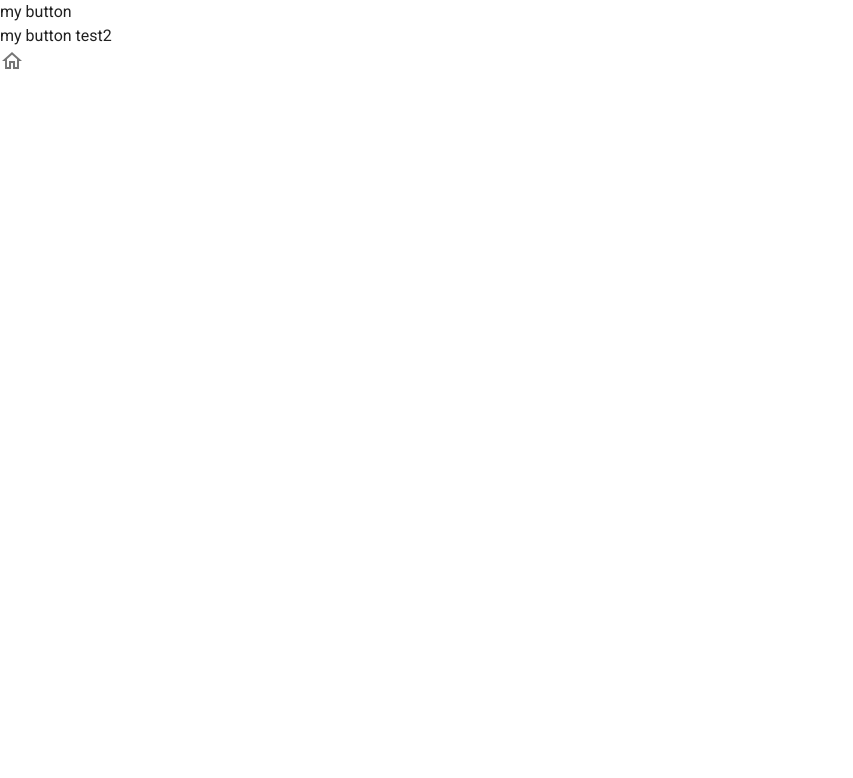
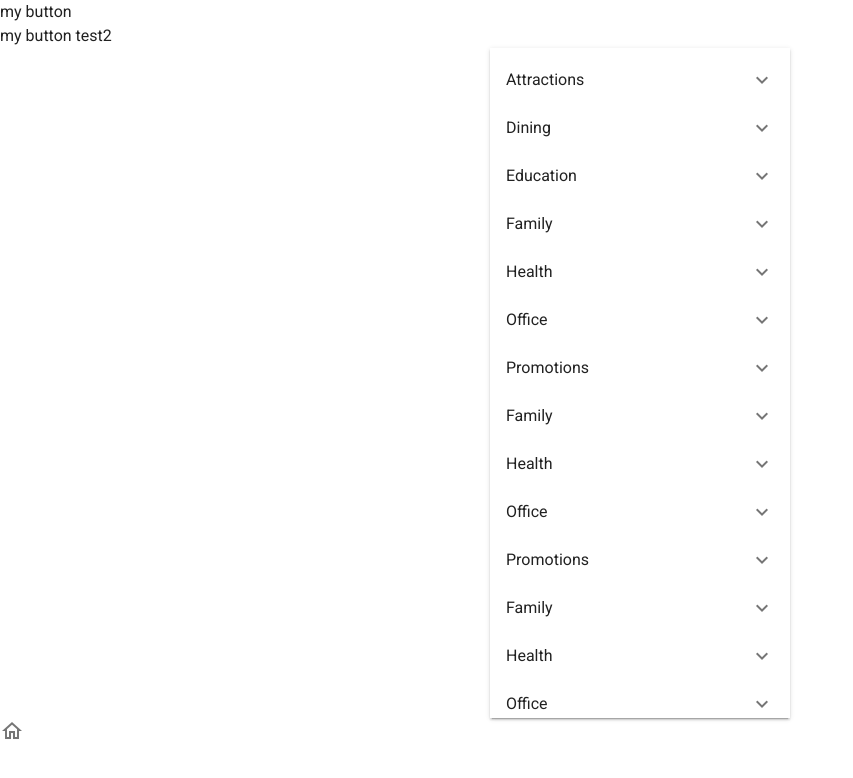
Before and after one commit to jinnny/vuetify-test-code, a Vue app: page / in a window 1280 px wide. Shown: the top 778 px of the page, without its empty margins (0-853 px from the left). Built offline with nearby package versions, Linux system fonts and the light colour scheme.

Commit message:
얼럿창추가 list 디자인

```diff
--- a/src/App.vue
+++ b/src/App.vue
@@ -3,6 +3,7 @@
     <v-content>
       <test1/>
       <v-icon class="material-icons-outlined">home</v-icon>
+      <alert/>
     </v-content>
     <hello-world/>
   </v-app>
@@ -11,11 +12,13 @@
 <script>
 import HelloWorld from './components/HelloWorld';
 import Test1 from './pages/test1';
+import Alert from './components/Alert';
 
 export default {
   name: 'App',
 
   components: {
+    Alert,
     HelloWorld,
     Test1
   },
--- /dev/null
+++ b/src/components/Alert.vue
@@ -0,0 +1,63 @@
+<template>
+  <v-alert :type="alert.type" class="alert-content" v-if="alert.active">
+    {{ alert.text }}
+  </v-alert>
+</template>
+
+<script>
+  import bus from '../utils/bus';
+
+  export default {
+    name: 'Alert',
+    data () {
+      return {
+        alert: {
+          active: false,
+          text: '등록되었습니다.',
+          type: 'success'
+        }
+      }
+    },
+    watch: {
+      alert: function (newValue) {
+        if (newValue.active) {
+          setTimeout(this.resetAlert, 3000);
+          // clearTimeout(timer)
+        }
+      }
+    },
+    methods: {
+      resetAlert () {
+        console.log('reset')
+        this.alert = {
+          active: false,
+          text: '등록되었습니다.',
+          type: 'success',
+          time: 3000
+        }
+      },
+      alertContent(payload) {
+        this.alert = {
+          active: payload.alert.active,
+          text: payload.alert.text || this.alert.text,
+          type: payload.alert.type || this.alert.type,
+          time: payload.alert.time || this.alert.time
+        };
+      }
+    },
+    beforeMount () {
+      bus.$on('alert', this.alertContent)
+    },
+    beforeDestroy () {
+      bus.$off('alert', this.alertContent)
+    }
+  };
+</script>
+
+<style scoped>
+.alert-content {
+  width: 300px;
+  position: absolute;
+  right: 0;
+}
+</style>
--- a/src/components/PopupLayer.vue
+++ b/src/components/PopupLayer.vue
@@ -51,12 +51,6 @@ export default {
         confirmHandler: null,
         isChoice: false
       }
-    }
-  },
-  watch: {
-    dialog: function (newValue) {
-      console.log(newValue)
-      this.$emit('updateDialog', newValue.active)
     }
   },
   methods: {
--- a/src/pages/test1.vue
+++ b/src/pages/test1.vue
@@ -2,6 +2,39 @@
   <div>
     <button @click.prevent="openMyDialog()">my button</button><br>
     <button @click.prevent="testMyDialog()">my button test2</button>
+
+    <v-card
+      style="background: #ccc;"
+      class="mx-auto"
+      max-width="300"
+      tile
+    >
+      <v-list max-height="670" nav class="slide-list">
+        <v-list-group
+          v-for="item in items"
+          :key="item.title"
+          v-model="item.active"
+          no-action
+        >
+          <template v-slot:activator>
+            <v-list-item-content>
+              <v-list-item-title v-text="item.title"></v-list-item-title>
+            </v-list-item-content>
+          </template>
+
+          <v-list-item
+            v-for="subItem in item.items"
+            :key="subItem.title"
+            link
+            ripple
+          >
+            <v-list-item-content>
+              <v-list-item-title v-text="subItem.title"></v-list-item-title>
+            </v-list-item-content>
+          </v-list-item>
+        </v-list-group>
+      </v-list>
+    </v-card>
   </div>
 </template>
 
@@ -10,21 +43,224 @@
 
   export default {
     name: 'test1',
+    data: () => ({
+      item: 1,
+      items: [
+        {
+          action: 'local_activity',
+          title: 'Attractions',
+          items: [
+            { title: 'List Item' },
+          ],
+        },
+        {
+          action: 'restaurant',
+          title: 'Dining',
+          items: [
+            { title: 'Breakfast & brunch' },
+            { title: 'New American' },
+            { title: 'Sushi' },
+          ],
+        },
+        {
+          action: 'school',
+          title: 'Education',
+          items: [
+            { title: 'List Item' },
+          ],
+        },
+        {
+          action: 'directions_run',
+          title: 'Family',
+          items: [
+            { title: 'List Item' },
+          ],
+        },
+        {
+          action: 'healing',
+          title: 'Health',
+          items: [
+            { title: 'List Item' },
+          ],
+        },
+        {
+          action: 'content_cut',
+          title: 'Office',
+          items: [
+            { title: 'List Item' },
+          ],
+        },
+        {
+          action: 'local_offer',
+          title: 'Promotions',
+          items: [
+            { title: 'List Item' },
+          ],
+        },
+        {
+          action: 'directions_run',
+          title: 'Family',
+          items: [
+            { title: 'List Item' },
+          ],
+        },
+        {
+          action: 'healing',
+          title: 'Health',
+          items: [
+            { title: 'List Item' },
+          ],
+        },
+        {
+          action: 'content_cut',
+          title: 'Office',
+          items: [
+            { title: 'List Item' },
+          ],
+        },
+        {
+          action: 'local_offer',
+          title: 'Promotions',
+          items: [
+            { title: 'List Item' },
+          ],
+        },
+        {
+          action: 'directions_run',
+          title: 'Family',
+          items: [
+            { title: 'List Item' },
+          ],
+        },
+        {
+          action: 'healing',
+          title: 'Health',
+          items: [
+            { title: 'List Item' },
+          ],
+        },
+        {
+          action: 'content_cut',
+          title: 'Office',
+          items: [
+            { title: 'List Item' },
+          ],
+        },
+        {
+          action: 'local_offer',
+          title: 'Promotions',
+          items: [
+            { title: 'List Item' },
+          ],
+        },
+        {
+          action: 'directions_run',
+          title: 'Family',
+          items: [
+            { title: 'List Item' },
+          ],
+        },
+        {
+          action: 'healing',
+          title: 'Health',
+          items: [
+            { title: 'List Item' },
+          ],
+        },
+        {
+          action: 'content_cut',
+          title: 'Office',
+          items: [
+            { title: 'List Item' },
+          ],
+        },
+        {
+          action: 'local_offer',
+          title: 'Promotions',
+          items: [
+            { title: 'List Item' },
+          ],
+        },
+        {
+          action: 'directions_run',
+          title: 'Family',
+          items: [
+            { title: 'List Item' },
+          ],
+        },
+        {
+          action: 'healing',
+          title: 'Health',
+          items: [
+            { title: 'List Item' },
+          ],
+        },
+        {
+          action: 'content_cut',
+          title: 'Office',
+          items: [
+            { title: 'List Item' },
+          ],
+        },
+        {
+          action: 'local_offer',
+          title: 'Promotions',
+          items: [
+            { title: 'List Item' },
+          ],
+        },
+        {
+          action: 'directions_run',
+          title: 'Family',
+          items: [
+            { title: 'List Item' },
+          ],
+        },
+        {
+          action: 'healing',
+          title: 'Health',
+          items: [
+            { title: 'List Item' },
+          ],
+        },
+        {
+          action: 'content_cut',
+          title: 'Office',
+          items: [
+            { title: 'List Item' },
+          ],
+        },
+        {
+          action: 'local_offer',
+          title: 'Promotions',
+          items: [
+            { title: 'List Item' },
+          ],
+        },
+      ]
+    }),
     methods: {
       open () {
         console.log('open')
-        this.$nextTick(() => {
-          bus.$emit('dialog',
-            {
-              dialog: {
-                active: true,
-                msg: '확인되었습니다.',
-                isChoice: false,
-                okText: '확'
-              }
+        bus.$emit('alert',
+          {
+            alert: {
+              active: true,
+              text: '수정되었습니다.'
             }
-          )
-        })
+          }
+        )
+      },
+      test () {
+        bus.$emit('alert',
+          {
+            alert: {
+              active: true,
+              text: '넴?.',
+              type: 'info'
+            }
+          }
+        )
       },
       openMyDialog () {
         bus.$emit('dialog',
@@ -56,7 +292,7 @@
               okText: '확용',
               confirmHandler: {
                 ok: () => {
-                  console.log('ok기능인가봉가')
+                  this.test()
                 }
               }
             }
@@ -67,6 +303,66 @@
   };
 </script>
 
-<style scoped>
-
+<style lang="scss">
+.slide-list {
+  &.v-list {
+    overflow-y: auto;
+    background: #fff !important;
+    .v-list-group__items {
+      padding-left: 40px;
+      position: relative;
+      &:before {
+        content: '';
+        height: 100%;
+        width: 1px;
+        background: #cccccc;
+        display: block;
+        position: absolute;
+        left: 20px;
+        top: 10px;
+      }
+      .v-list-item {
+        &.v-list-item--link {
+          padding-left: 0;
+          &:hover {
+            color: #4545;
+          }
+          &:active,
+          &:focus,
+          &:hover {
+            &:before {
+              background: none;
+              opacity: 1;
+            }
+          }
+          &:before,&:after {
+            background: none;
+          }
+        }
+        .v-list-item__title {
+          color: #777;
+          &:hover {
+            color: #4545;
+            font-weight: 600;
+          }
+        }
+      }
+    }
+  }
+  .v-list-item.v-list-item--active {
+    color: #ffffff;
+    background: #007aff;
+  }
+  .v-list-item {
+    margin-bottom: 0;
+    background: #fff;
+  }
+  &.v-list .v-list-item:not(:last-child):not(:only-child), &.v-list .v-list-item:not(:last-child):not(:only-child) {
+    margin-bottom: 0;
+  }
+  &.v-list .v-list-item, &.v-list .v-list-item::before, &.v-list .v-list-item > .v-ripple__container {
+    border-radius: 0;
+    /*box-shadow: 0 3px 6px rgba(0,0,0,.08);*/
+  }
+}
 </style>
```
